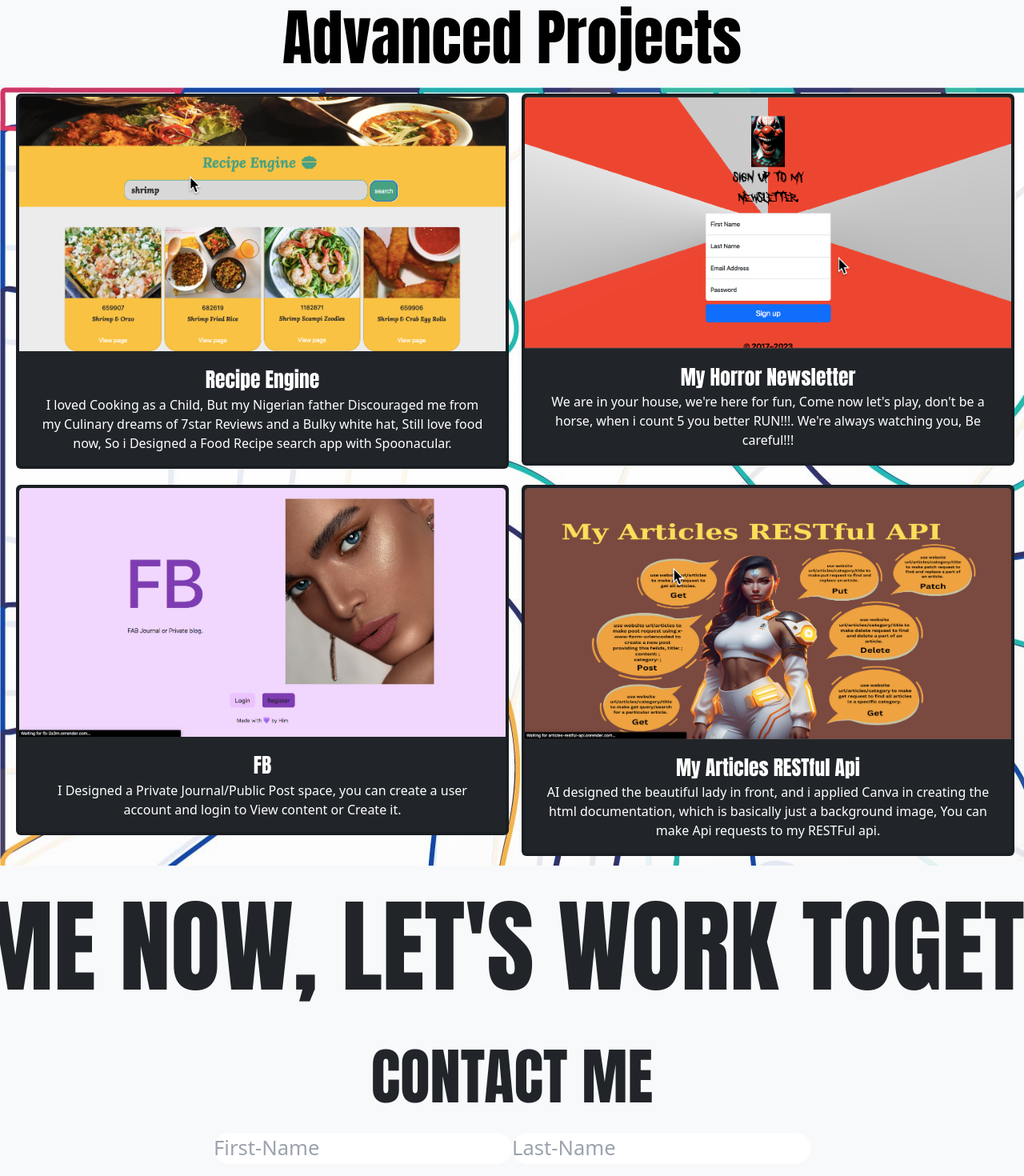
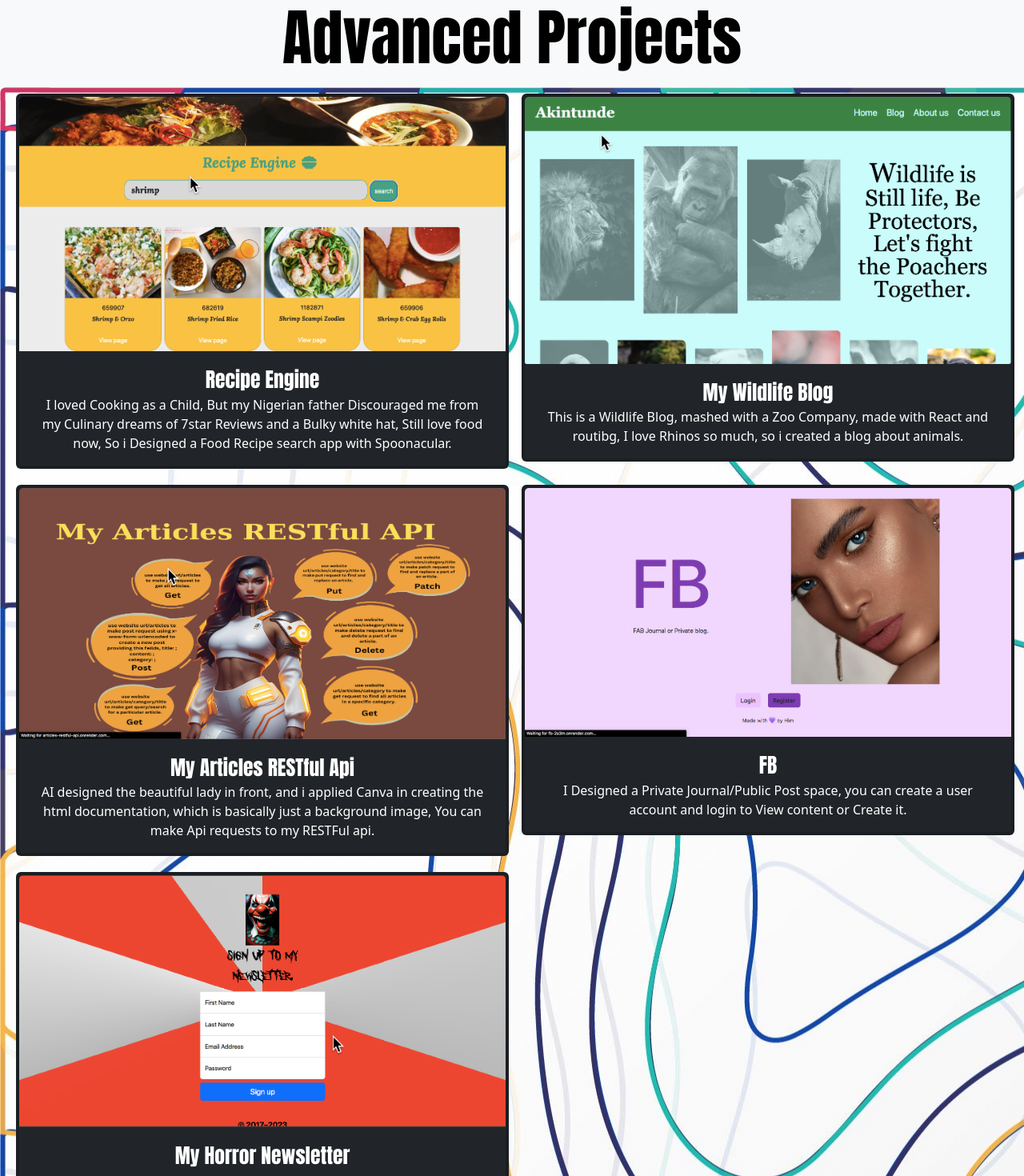
Before and after one commit to bbanner6ytwtwy/React-portfolio, a React (Vite) app: page / in a window 1280 px wide. Shown: the part 5280-6750 px from the top of the page at 80% size. Built offline with nearby package versions, Linux system fonts and the light colour scheme.

Commit message:
new site addition
added a wildlife blog to portfolio

```diff
--- a/Content.js
+++ b/Content.js
@@ -143,26 +143,32 @@ const Complex = [
                 "Designed a Food Recipe search app with Spoonacular."
     }, {
         id: "2",
-        img: "../media/Advanced/advanced1.png",
-        url: "https://newsletter-mtmj.onrender.com/",
-        title: "My Horror Newsletter",
-        description: "We are in your house, we're here for fun, Come now let's play, don't be a hors" +
-                "e, when i count 5 you better RUN!!!. We're always watching you, Be careful!!!"
-    }, {
+        img: "../media/Advanced/advanced4.png",
+        url: "https://widlife-site.vercel.app/",
+        title: "My Wildlife Blog",
+        description: "This is a Wildlife Blog, mashed with a Zoo Company, made with React and routibg, I love Rhinos so much, so i created a blog about animals."
+    },{
         id: "3",
+        img: "../media/Advanced/advanced3.png",
+        url: "https://articles-restful-api.vercel.app/",
+        title: "My Articles RESTful Api",
+        description: "AI designed the beautiful lady in front, and i applied Canva in creating the h" +
+                "tml documentation, which is basically just a background image, You can make Ap" +
+                "i requests to my RESTFul api."
+    },{
+        id: "4",
         img: "../media/Advanced/advanced2.png",
         url: "https://fb-bapf.onrender.com/",
         title: "FB",
         description: "I Designed a Private Journal/Public Post space, you can create a user account " +
                 "and login to View content or Create it."
     }, {
-        id: "4",
-        img: "../media/Advanced/advanced3.png",
-        url: "https://articles-restful-api.vercel.app/",
-        title: "My Articles RESTful Api",
-        description: "AI designed the beautiful lady in front, and i applied Canva in creating the h" +
-                "tml documentation, which is basically just a background image, You can make Ap" +
-                "i requests to my RESTFul api."
+        id: "5",
+        img: "../media/Advanced/advanced1.png",
+        url: "https://newsletter-mtmj.onrender.com/",
+        title: "My Horror Newsletter",
+        description: "We are in your house, we're here for fun, Come now let's play, don't be a hors" +
+                "e, when i count 5 you better RUN!!!. We're always watching you, Be careful!!!"
     }
 ];
 export {
```
Also changed, not shown: public/media/Advanced/advanced4.png (added).
